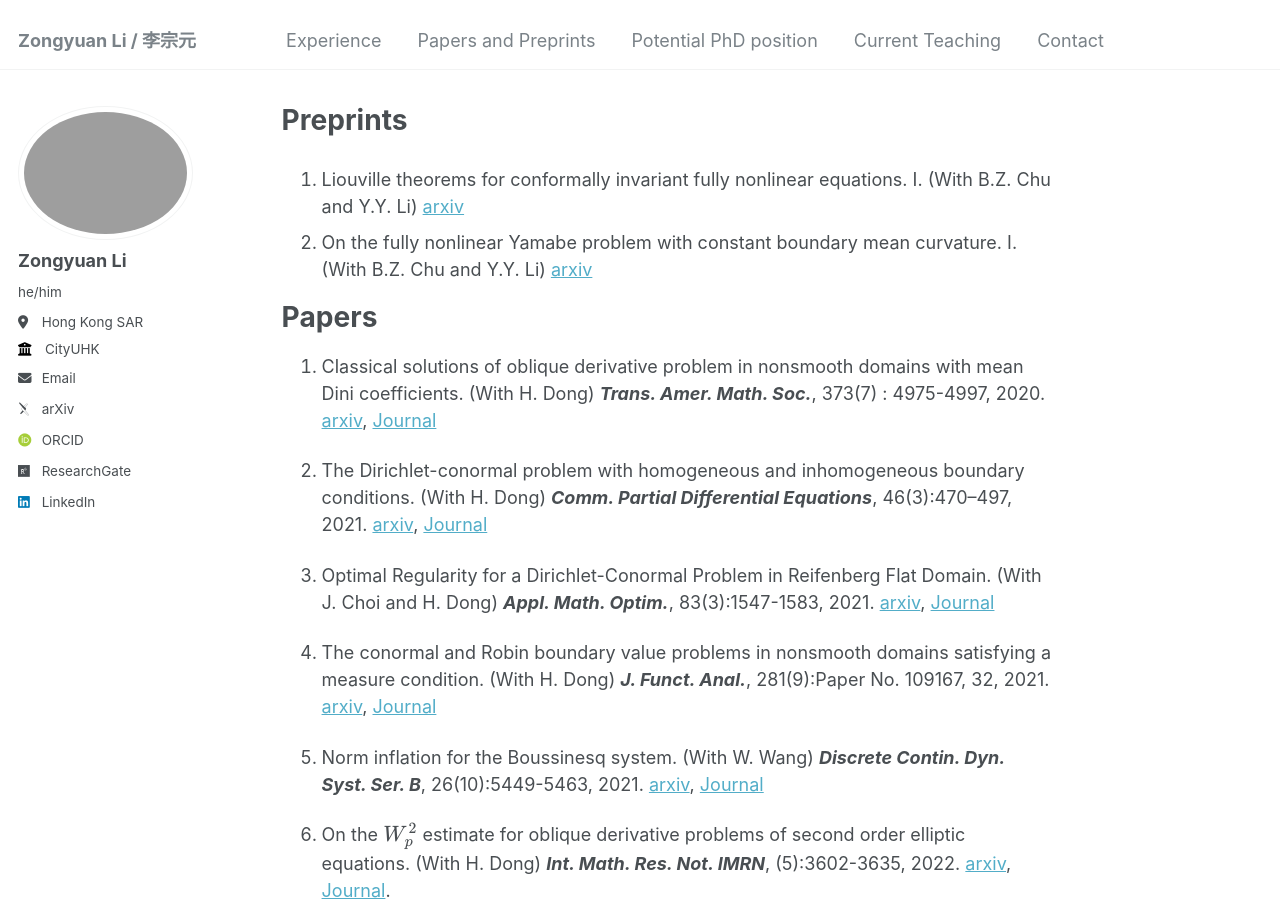
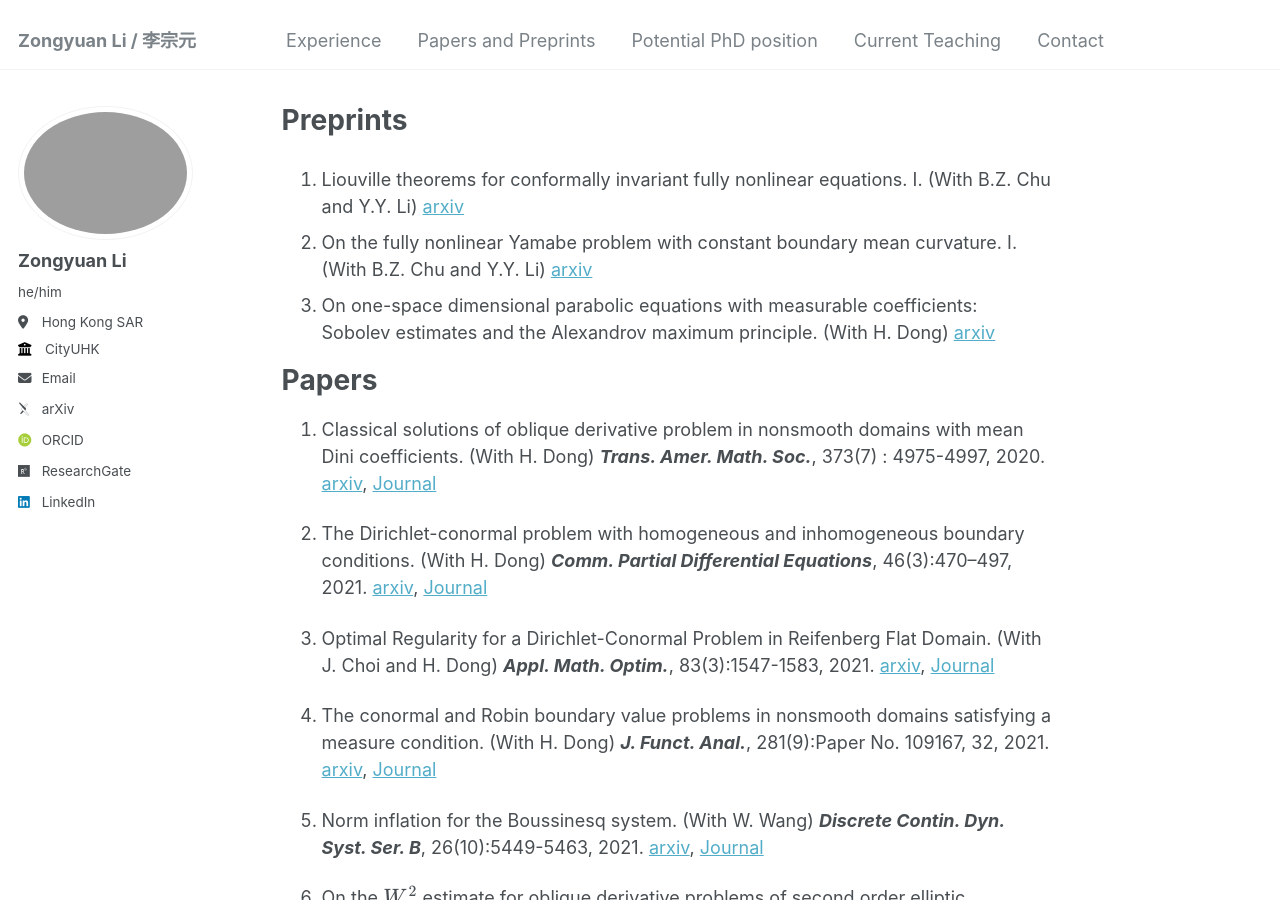
Before and after one commit to zongyuan-li/zongyuan-li.github.io, a Jekyll site: the page built from _pages/PApapers.md, in a window 1280 px wide and 900 px high. Built offline with Jekyll 4.4.1, drawn with Linux system fonts in a browser that asks for light colours; some web fonts are replaced.

Commit message:
Update PApapers.md

```diff
--- a/_pages/PApapers.md
+++ b/_pages/PApapers.md
@@ -9,6 +9,7 @@ redirect_from:
 
   1. Liouville theorems for conformally invariant fully nonlinear equations. I. (With B.Z. Chu and Y.Y. Li) [arxiv](https://arxiv.org/abs/2311.07542)
   2. On the fully nonlinear Yamabe problem with constant boundary mean curvature. I. (With B.Z. Chu and Y.Y. Li) [arxiv](https://arxiv.org/abs/2410.09683)
+  3. On one-space dimensional parabolic equations with measurable coefficients: Sobolev estimates and the Alexandrov maximum principle. (With H. Dong) [arxiv](https://arxiv.org/abs/2609.25568)
 
 # Papers
 
```
